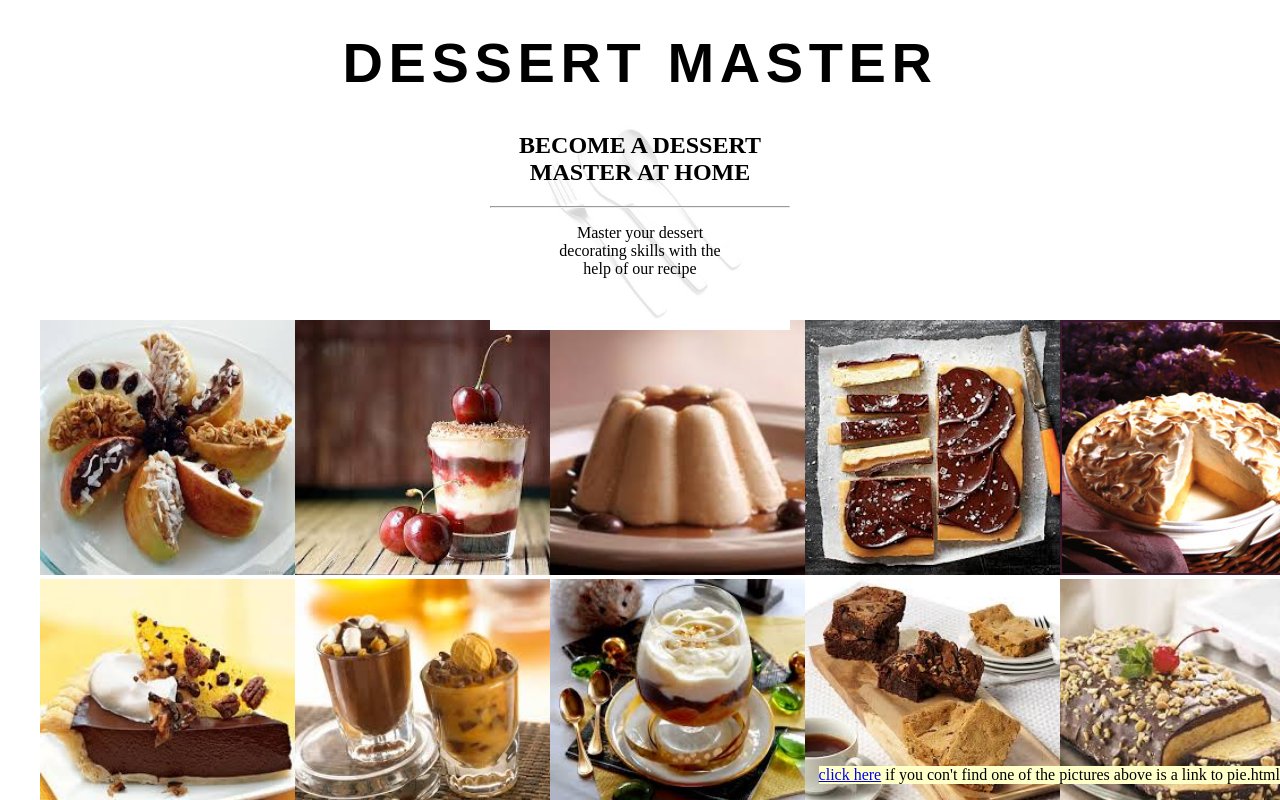
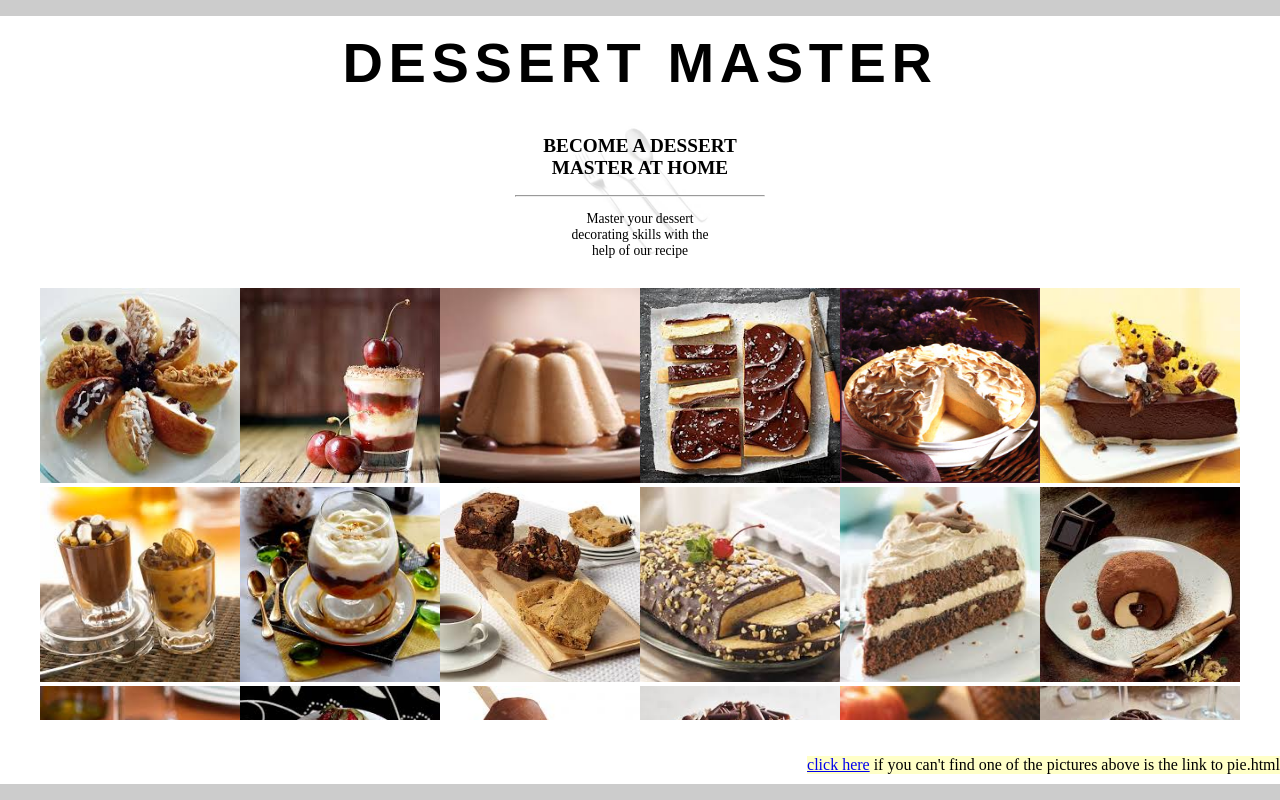
Before and after one commit to burgesshomework/wmp_homework01, a plain HTML site: page index.html in a window 1280 px wide. Drawn offline with Linux system fonts and the light colour scheme.

Commit message:
add multi resolution adaptation

```diff
--- a/index.css
+++ b/index.css
@@ -1,30 +1,54 @@
+html {
+	font-family: "Times New Roman", Times, Baskerville, Georgia, serif;
+}
+span#header {
+	position: fixed;
+	top: 0;
+	left: 0;
+	margin: 0;
+	width: 100%;
+	height: 2%;
+	background-color: #CCCCCC;
+}
+span#tail {
+	position: fixed;
+	bottom: 0;
+	left: 0;
+	margin: 0;
+	width: 100%;
+	height: 2%;
+	background-color: #CCCCCC;
+}
 h1 {
     position: fixed;
     top: 0;
     width: 100%;
-    height: 80px;
+    height: 4%;
     vertical-align: middle;
     text-align: center;
     left: 0;
-    font-size: 3.5em;
+    font-size: 4em;
     margin: 0px 0px 0px 0px;
-    padding-top: 30px;
-    font-family: sans-serif;
+    padding-top: 45px;
+    font-family: Arial, "Helvetica Neue", Helvetica, sans-serif;
     text-transform: uppercase;
     letter-spacing: 0.1em;
 }
 div {
     position: fixed;
-    top: 14%;
+    top: 24%;
     left: 50%;
     width: 300px;
-    height: 300px;
+    height: 200px;
     text-align: center;
     margin-left: -150px;
-    margin-left: -150px;
+    margin-top: -100px;
     overflow: hidden;
     z-index: 99;
 
+}
+div h2 {
+	margin-top: 25px;
 }
 div img {
     max-width: 300px;
@@ -35,13 +59,14 @@ div p {
 }
 ul {
     position: fixed;
-    top: 40%;
+    top: 37%;
     left: 0;
     width: 100%;
     list-style-type: none;
-    height: 500px;
+    height: 50%;
     overflow: hidden;
-    margin: 0;
+    margin: 0, 0, 0, 0;
+    padding: 0, 0, 0, 0;
 }
 ul li {
     float: left;
@@ -52,7 +77,34 @@ li img {
 }
 p#hint {
     position:fixed;
-    bottom:0;
+    bottom:10px;
     right: 0;
     background-color: #FFFFC8;
 }
+@media screen and (min-width: 1401px) {
+	li img {height: 260px; width: 260px;}
+	div {width: 300px; height: 200px; margin-left: -150px; margin-top: -100px;}
+	div img {max-width: 300px;}
+	div h2 {margin-top: 25px;}
+	h1 {font-size: 4em; padding-top: 45px;}
+	div p {margin-left: auto 55px;}
+
+}
+@media screen and (max-width: 1400px) {
+	li img {height: 195px; width: 210px;}
+	div {width: 250px; height: 150px; margin-left: -125px; margin-top: -75px;}
+	div img {max-width: 200px;}
+	div h2 {font-size: 120%; margin-top: 18px;}
+	h1 {font-size: 3.5em; padding-top: 30px;}
+	div p {font-size: 85%; margin-left: auto 20px;}
+	ul {top: 36%; height: 56%; margin: auto auto;}
+}
+@media screen and (max-width: 1300px) {
+	li img {height: 195px; width: 200px;}
+	div {width: 250px; height: 150px; margin-left: -125px; margin-top: -75px;}
+	div img {max-width: 200px;}
+	div h2 {font-size: 120%; margin-top: 18px;}
+	h1 {font-size: 3.5em; padding-top: 30px;}
+	div p {font-size: 85%; margin-left: auto 20px;}
+	ul {top: 36%; height: 54%; margin: auto auto;}
+}
--- a/index.html
+++ b/index.html
@@ -7,6 +7,7 @@
     <title>recipe collection</title>
 </head>
 <body>
+   <span id="header"></span>
    <h1>Dessert Master</h1>
    <div>    <img src="silverware.jpg" alt="" /></div>
    <div >
@@ -34,6 +35,7 @@
        <li><img src="images15.jpg" alt=""></li>
        <li><img src="index.jpeg" alt=""></li>
    </ul>
-   <p id="hint"><a href="pie.html">click here</a> if you con't find one of the pictures above is a link to pie.html</p>
+   <p id="hint"><a href="pie.html">click here</a> if you can't find one of the pictures above is the link to pie.html</p>
+   <span id="tail"></span>
 </body>
 </html>
```
